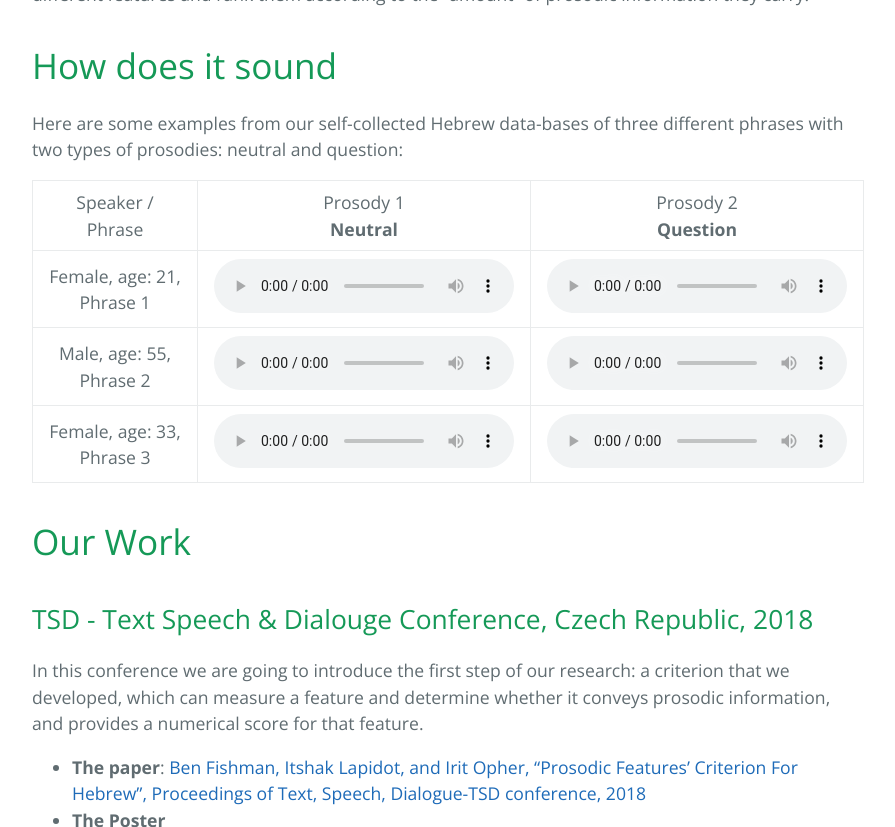
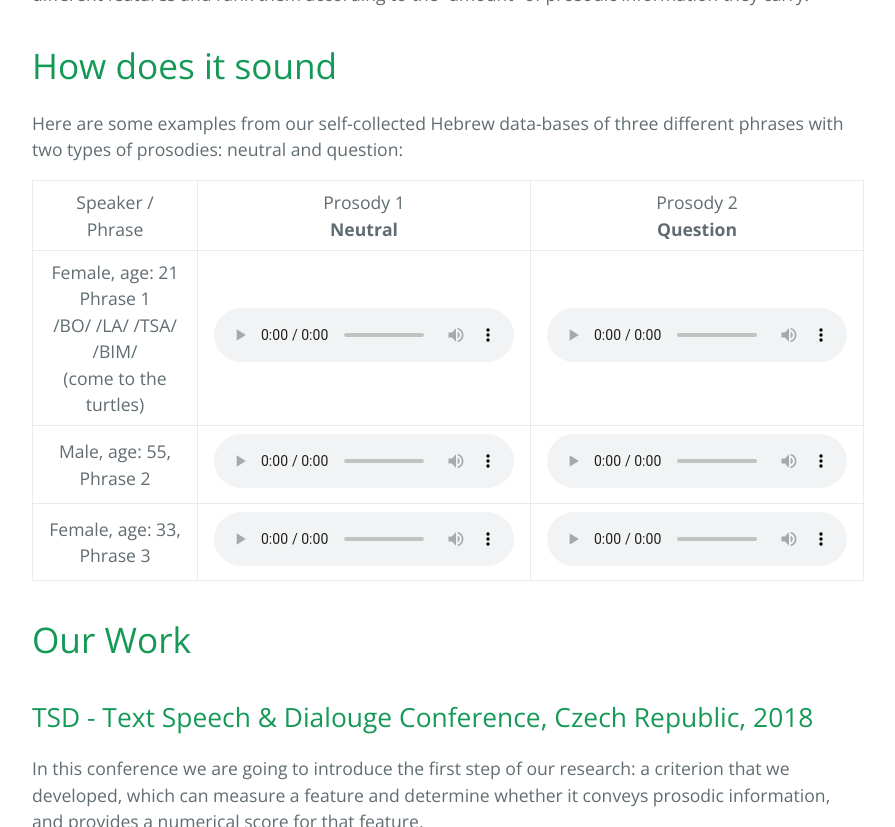
Before and after one commit to benf22/PFC.github.io, a Jekyll site: the page built from index.md, in a window 1280 px wide and 900 px high, scrolled down 879 px, cut to the strip 0-827 px from the top of the window. Shown: the whole strip, without its empty margins (192-1087 px from the left). Built offline with Jekyll 4.4.1, drawn with Linux system fonts in a browser that asks for light colours; our own code applies the rules of GitHub Pages for plain Markdown files.

Commit message:
Update index.md

```diff
--- a/index.md
+++ b/index.md
@@ -24,7 +24,9 @@ Here are some examples from our self-collected Hebrew data-bases of three differ
        <td style="text-align: center; vertical-align: middle;">Prosody 2 <br> <b>Question</b></td>
   </tr>
   <tr>
-    <td style="text-align: center; vertical-align: middle;">Female, age: 21, Phrase 1</td>
+    <td style="text-align: center; vertical-align: middle;">Female, age: 21 <br>Phrase 1 <br>/BO/ /LA/ /TSA/ /BIM/<br>
+ (come to the turtles)
+</td>
     <td style="text-align: center; vertical-align: middle;">
       <audio controls>
       <source src="noa_s1_p1.mp3" type="audio/mpeg">
```
